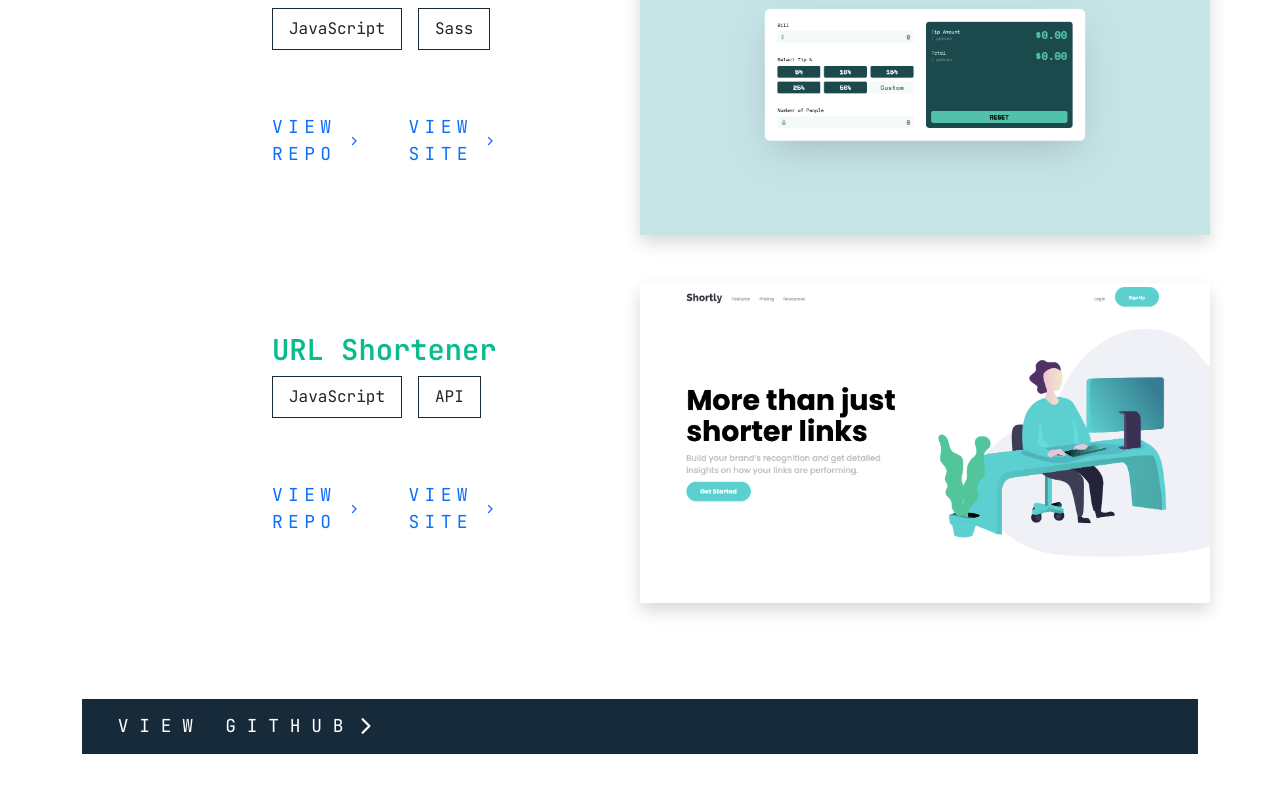
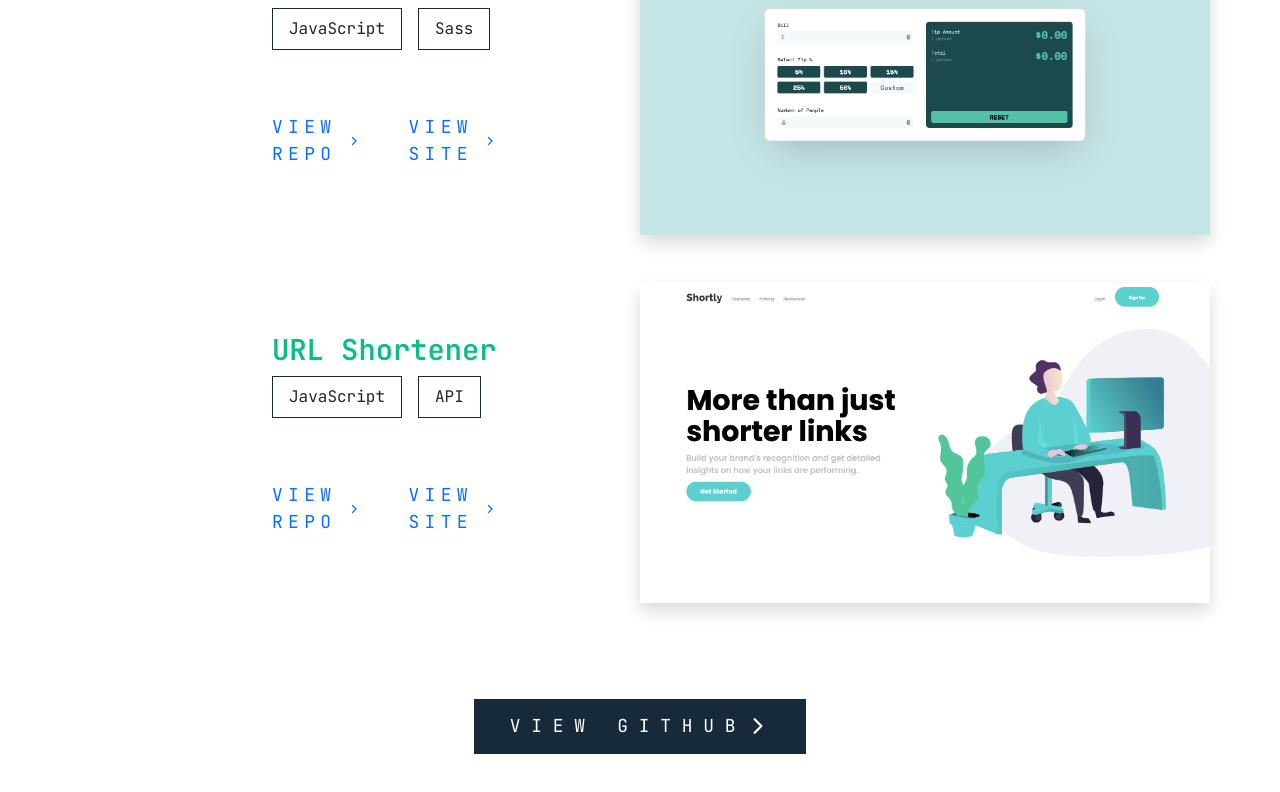
Before and after one commit to Kyle-Atienza/portfolio-v2, a React (Create React App) app: page / in a window 1280 px wide. Shown: the part 1926-2718 px from the top of the page. Built offline with nearby package versions, Linux system fonts and the light colour scheme.

Commit message:
additional fix

```diff
--- a/src/styles/style.scss
+++ b/src/styles/style.scss
@@ -110,6 +110,9 @@
         height: clamp(300px, 40vh, 400px);
 
     }
+    #githubButton{
+        width: fit-content;
+    }
 }
 
 #contact{
```
